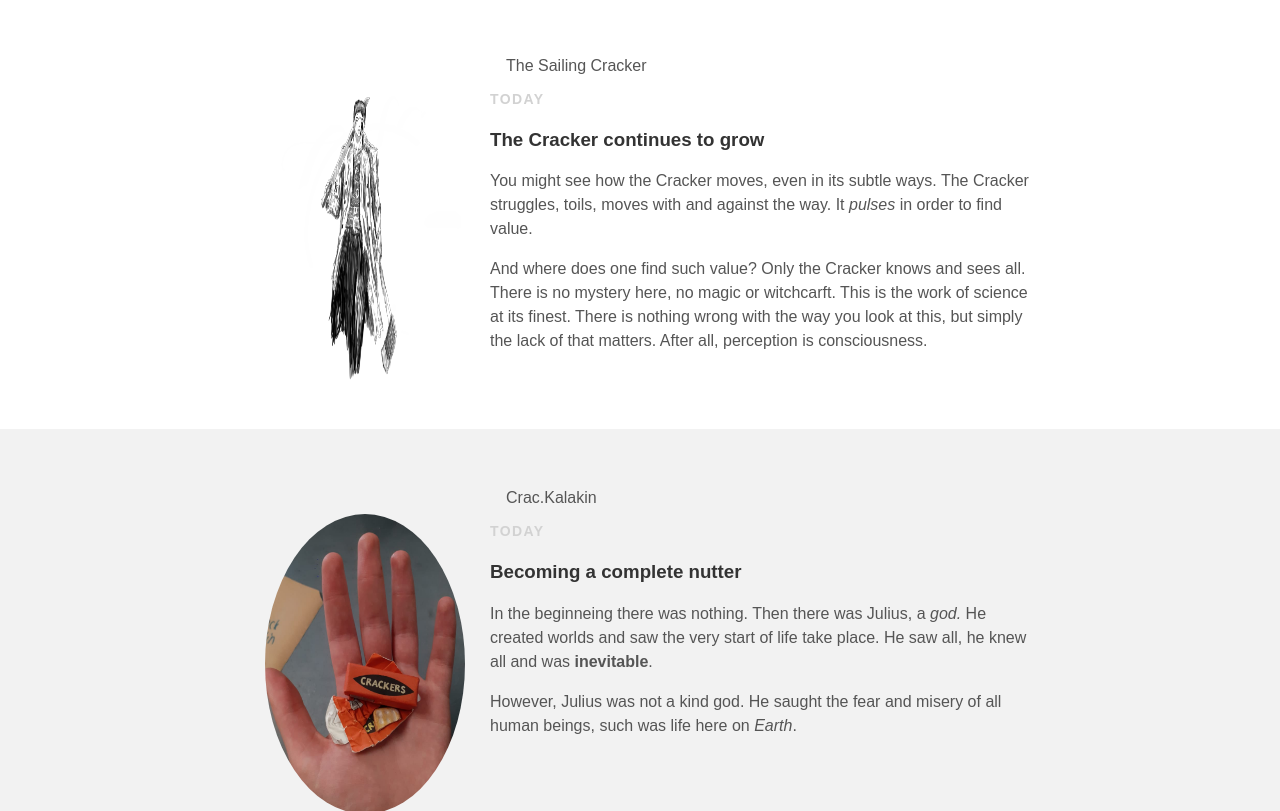
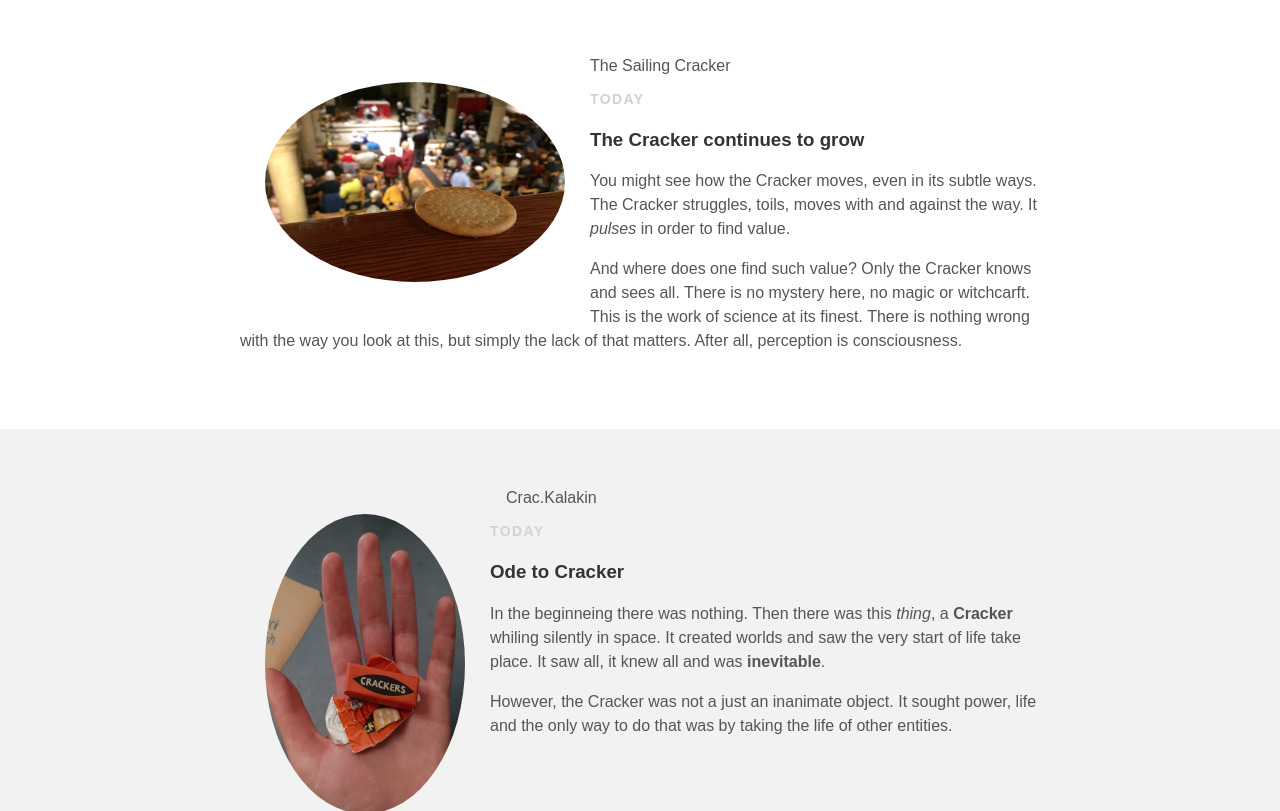
Before and after one commit to Vericopoulous/cracker.github.io, a plain HTML site: page index.html in a window 1280 px wide. Shown: the part 153-964 px from the top of the page. Drawn offline with Linux system fonts and the light colour scheme.

Commit message:
Add files via upload

```diff
--- a/index.html
+++ b/index.html
@@ -20,8 +20,8 @@
     <div id="content">
       <div class="post-container">
       <div class="post">
-        <div class="post-author">
-          <img src="zombie.jpg">
+        <div class="post-julius">
+          <img src="cracker.concert.jpg">
           <span>The Sailing Cracker</span>
         </div>
         <p class="post-date">today</p>
@@ -45,13 +45,14 @@
           <span>Crac.Kalakin</span>
         </div>
         <p class="post-date">today</p>
-        <h3 class="post-title">Becoming a complete nutter</h3>
+        <h3 class="post-title">Ode to Cracker</h3>
         <div class="post-content">
-          <p>In the beginneing there was nothing. Then there was Julius, a
-            <em>god.</em> He created worlds and saw the very start of life take place.
-            He saw all, he knew all and was <strong>inevitable</strong>. </p>
-          <p>However, Julius was not a kind god. He saught the fear and misery
-            of all human beings, such was life here on <em>Earth</em>.
+          <p>In the beginneing there was nothing. Then there was this <em>thing</em>, a
+            <strong>Cracker</strong> whiling silently in space. It created worlds and saw the very start of life take place.
+            It saw all, it knew all and was <strong>inevitable</strong>. </p>
+          <p>However, the Cracker was not a just an inanimate object. It sought
+            power, life and the only way to do that was by taking the life of
+            other entities.
           </p>
         </div>
       </div>
--- a/styles.css
+++ b/styles.css
@@ -95,7 +95,6 @@ a:hover {
 }
 
 .post-author img {
-
   border-radius: 50%;
   width: 200px;
   height: 300px;
@@ -103,8 +102,18 @@ a:hover {
   float: left;
 }
 
+.post-julius img {
+  border-radius: 50%;
+  width: 300px;
+  height: 200px;
+  padding: 25px;
+  float: left;
+}
+
 .about-author img {
   border-radius: 50%;
+  width: 600px;
+  height: 400px;
 }
 
 .post-author span {
```
Also changed, not shown: about.html (+1 -1 lines), cracker.bowl.jpeg (added), cracker.concert.JPG (added).
